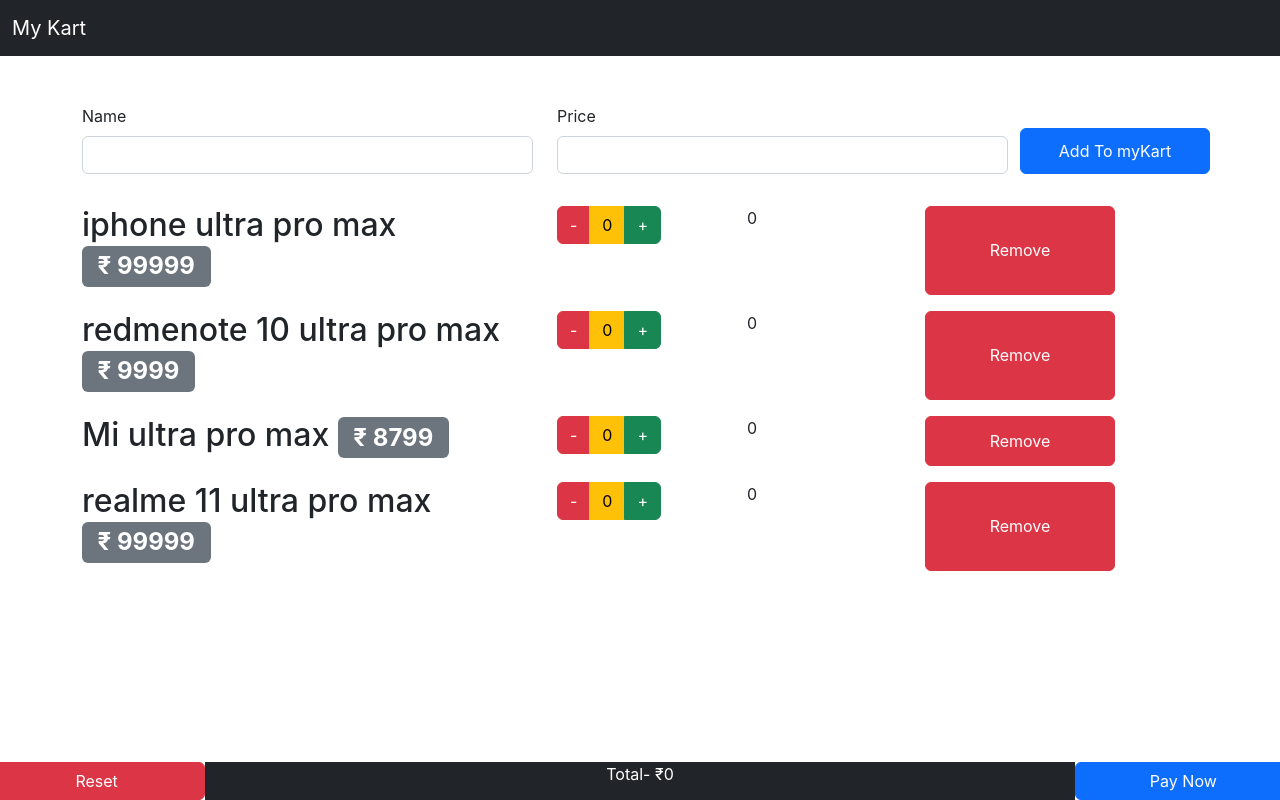
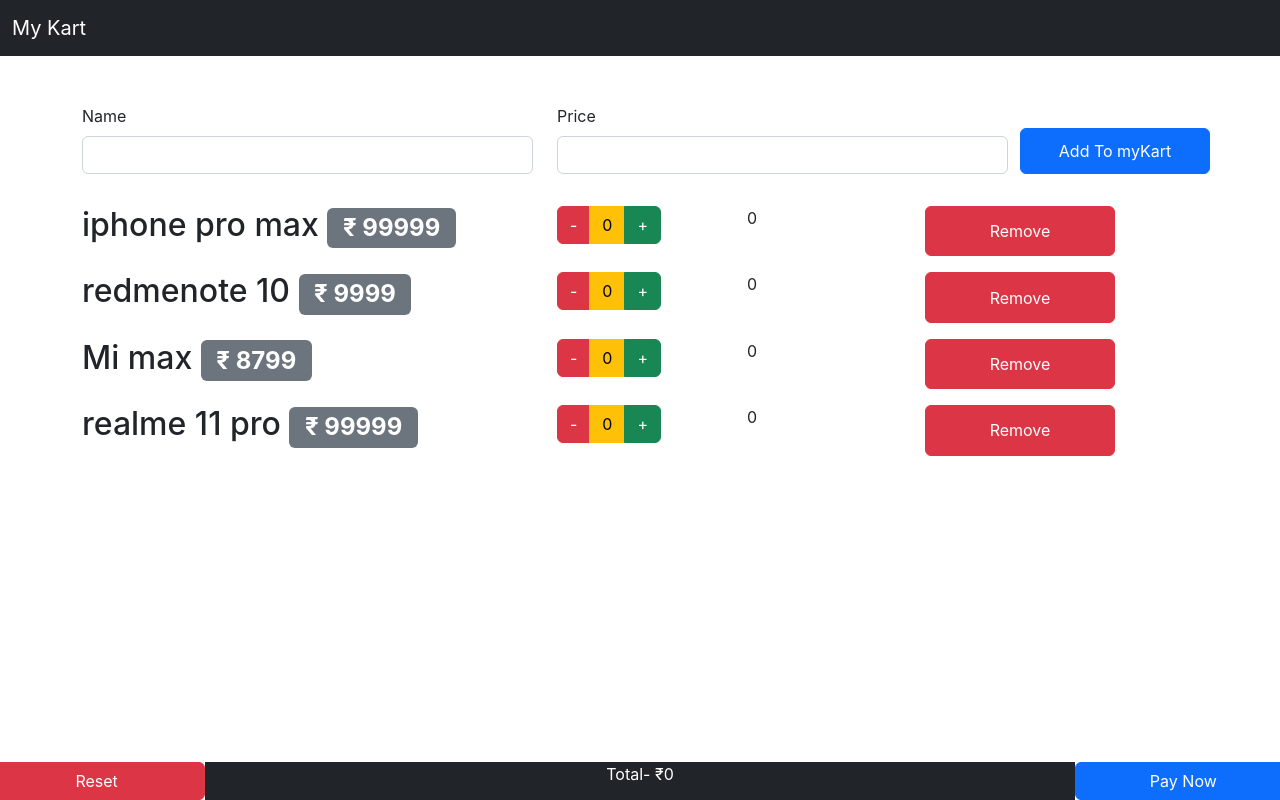
Before and after one commit to glitchvishal/My_kart, a React (Create React App) app: page / in a window 1280 px wide. Built offline with nearby package versions, Linux system fonts and the light colour scheme.

Commit message:
add Item

```diff
--- a/src/App.js
+++ b/src/App.js
@@ -11,22 +11,22 @@
   const products = [
     {
       price: 99999,
-      name: 'iphone ultra pro max',
+      name: 'iphone pro max',
       quantity: 0,
     },
     {
       price: 9999,
-      name: 'redmenote 10 ultra pro max',
+      name: 'redmenote 10',
       quantity: 0,
     },
     {
       price: 8799,
-      name: 'Mi ultra pro max',
+      name: 'Mi max',
       quantity: 0,
     },
     {
       price: 99999,
-      name: 'realme 11 ultra pro max',
+      name: 'realme 11 pro',
       quantity: 0,
     },
   ]
```
